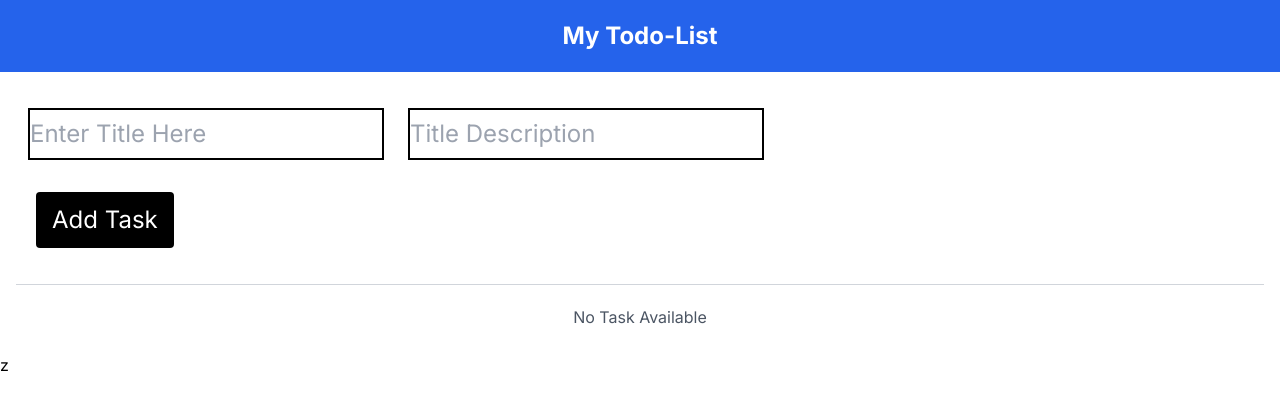
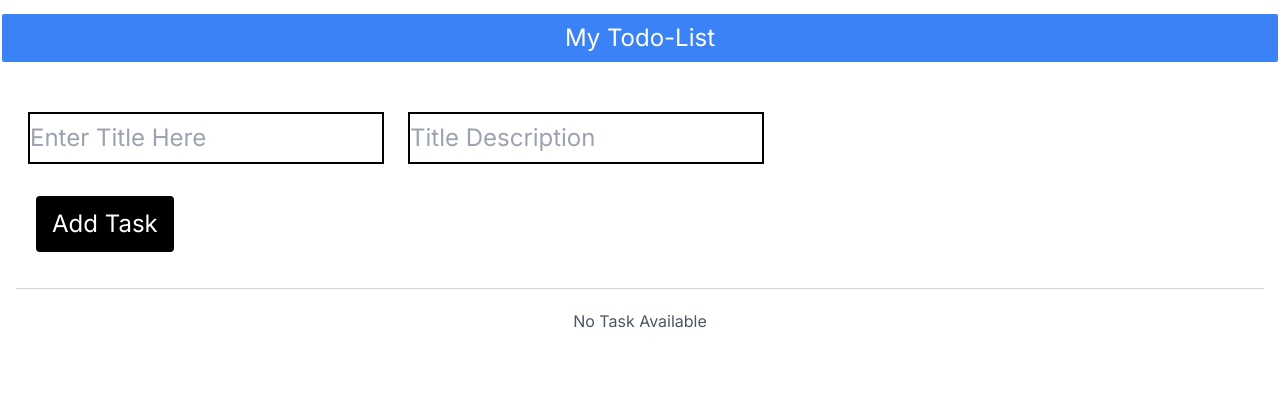
Before and after one commit to ahmarcode/todo-list, a Next.js app: page / in a window 1280 px wide. Shown: the top 410 px of the page. Built offline with nearby package versions, Linux system fonts and the light colour scheme.

Commit message:
change header

```diff
--- a/app/globals.css
+++ b/app/globals.css
@@ -10,6 +10,5 @@
 body {
     padding: 0;
     margin: 0;
-    overflow-x: hidden;
-    max-width: 100%;
+    overflow-x: none;
 }
--- a/app/layout.js
+++ b/app/layout.js
@@ -11,7 +11,7 @@ export const metadata = {
 export default function RootLayout({ children }) {
   return (
     <html lang="en">
-      <body className={inter.className}>{children}z</body>
+      <body className={inter.className}>{children}</body>
     </html>
   );
 }
--- a/app/page.js
+++ b/app/page.js
@@ -40,7 +40,7 @@ const Page = () => {
 
     return (
         <>
-            <div className="flex justify-center  bg-blue-600 text-white  m-0 font-bold p-5 text-2xl">
+            <div className="mx-auto bg-blue-500 text-center text-white text-2xl border-white rounded border-2 m-3 py-2">
                 My Todo-List
             </div>
             <div className="container mx-auto px-4 py-6">
```
